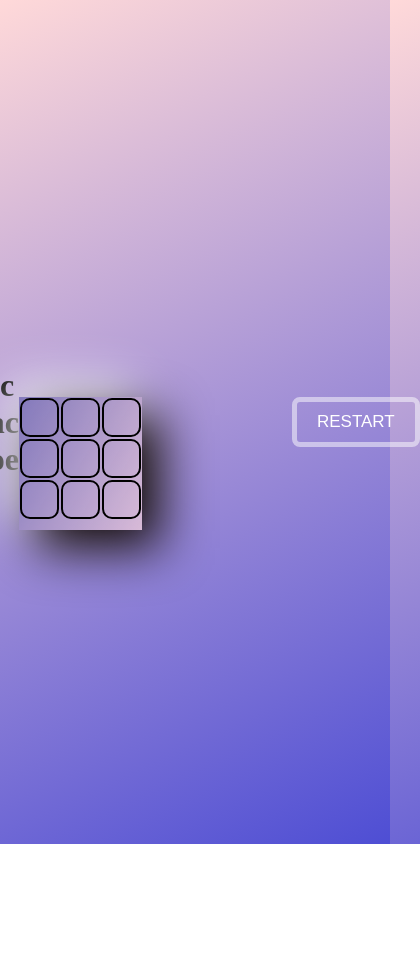
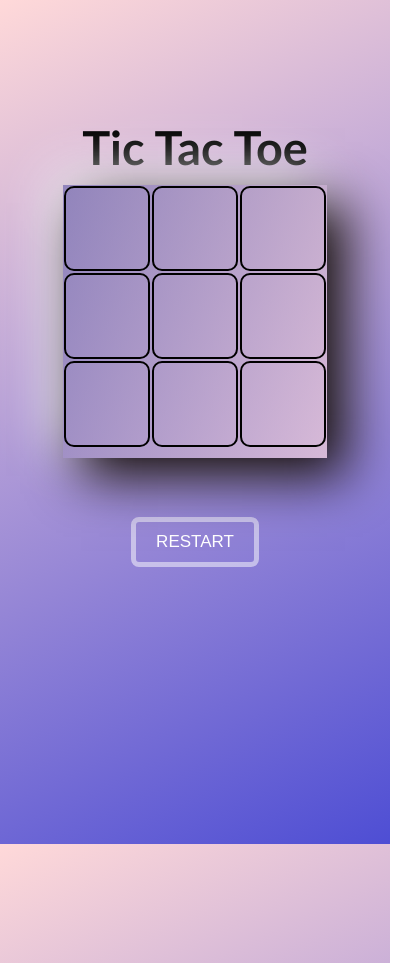
Before and after one commit to Adarsh29-10/Tic-Tac-Toe, a plain HTML site: page index.html in a window 390 px wide. Shown: the whole page, 420 px wide, since content can reach past the window. Before the commit the page ends 844 px from the top, so only its background shows below. Drawn offline with Linux system fonts and the light colour scheme.

Commit message:
Update style.css

```diff
--- a/style.css
+++ b/style.css
@@ -11,18 +11,29 @@ html, body{
 
 body{
     background: -webkit-gradient(linear, left top, right bottom, from(rgb(255, 217, 217)), to(rgb(78, 78, 212)));
+}
+
+#heading{
+    font-size: 5vw;
+    font-weight: 400;
+    font-family: 'Gill Sans', 'Gill Sans MT', Calibri, 'Trebuchet MS', sans-serif;
+    text-align: center;
+    margin-top: .2vw;
+}
+
+.container{
     display: flex;
+    flex-direction: column;
     align-items: center;
     justify-content: center;
-    position: absolute;
+    position: relative;
 }
 
 .main{
     border-radius: 0px;
     background: linear-gradient(120deg,rgba(90, 90, 166, 0.568), rgba(255, 217, 217, 0.618));
     box-shadow:  18px 18px 50px #090000, -10px -10px 50px #ffffff;
-
-    position: fixed;
+    position: relative;
 }
 
 .div1{
@@ -30,8 +41,8 @@ body{
 }
 
 .div{
-    width: 10vw;
-    height: 10vw;
+    width: 9vw;
+    height: 9vw;
     border: 2px solid black;
     display: flex;
     align-items: center;
@@ -75,8 +86,7 @@ button {
     border: 5px solid #ffffff80;
     transition: 0.5s ease;
     user-select: none;
-    margin-left: 70vw;
-    position: relative;
+    margin-top: 4vw;
   }
 
   #btn:hover,
@@ -99,3 +109,57 @@ button {
     /* box-shadow: 0 0 5px #008cff, 0 0 20px #008cff, 0 0 50px #008cff,
       0 0 100px #008cff; */
   }
+
+
+  @media(max-width: 650px){
+
+    #heading{
+        font-size: 12vw;
+        font-weight: 900;
+        font-family: 'Gill Sans', 'Gill Sans MT', "Calibri", 'Trebuchet MS', sans-serif;
+        text-align: center;
+        margin-top: 30.5vw;
+        margin-bottom: 2.5vw;
+    }
+
+
+    .div1{
+        display: flex;
+    }
+
+    .div{
+        width: 22vw;
+        height: 22vw;
+        border: 2px solid black;
+        display: flex;
+        align-items: center;
+        justify-content: center;
+        font-size: 7vw;
+        margin: 1px;
+        border-radius: 10px;
+    }
+
+    .gameResult{
+        font-size: 7vw;
+        margin-top: 10px;
+        text-align: center;
+        /* text-transform: capitalize; */
+    }
+
+    button {
+        padding: 10px 20px;
+        text-transform: uppercase;
+        border-radius: 8px;
+        font-size: 17px;
+        font-weight: 500;
+        color: #ffffff;
+        text-shadow: none;
+        background: transparent;
+        cursor: pointer;
+        box-shadow: transparent;
+        border: 5px solid #ffffff80;
+        transition: 0.5s ease;
+        user-select: none;
+        margin-top: 15vw;
+      }
+  }
```
